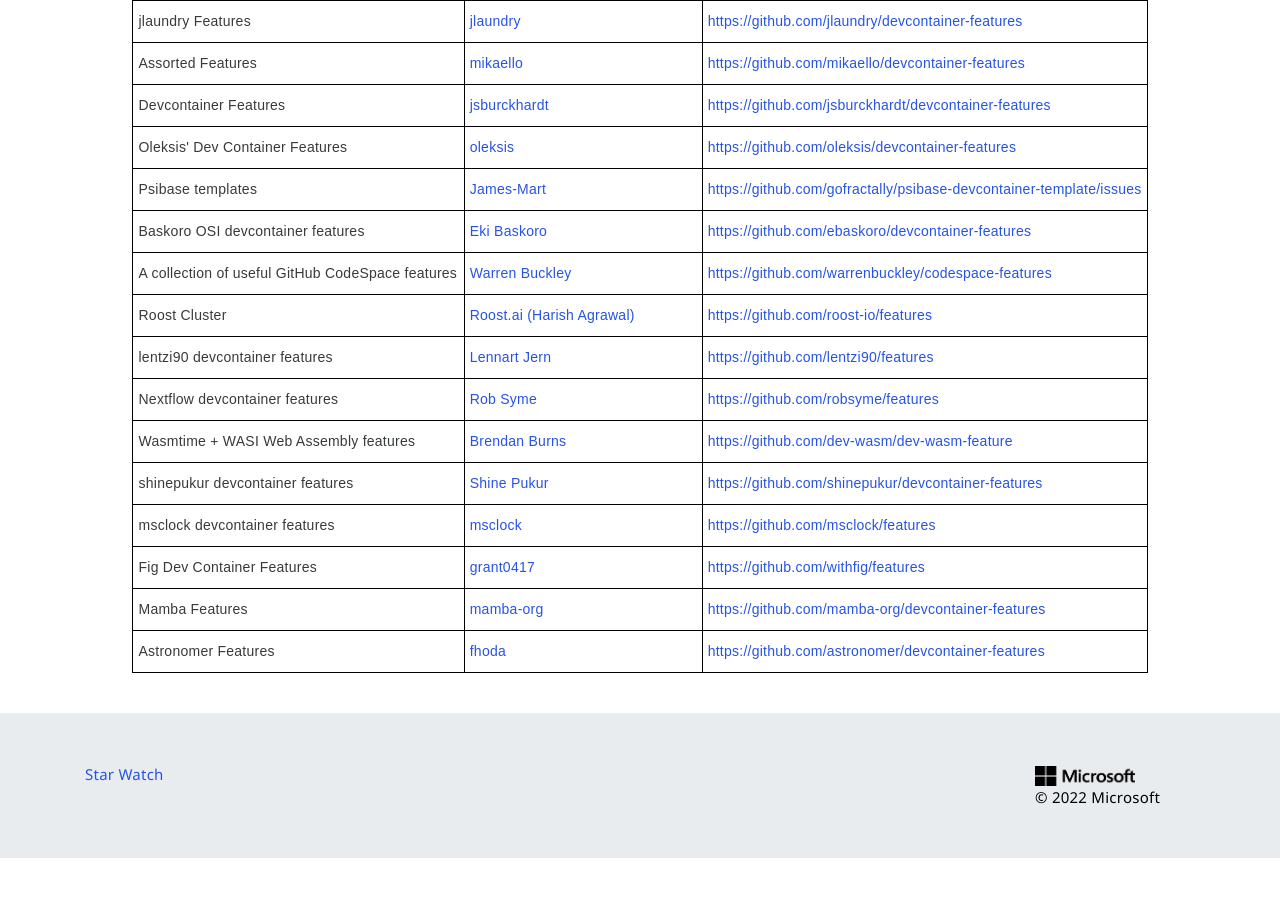
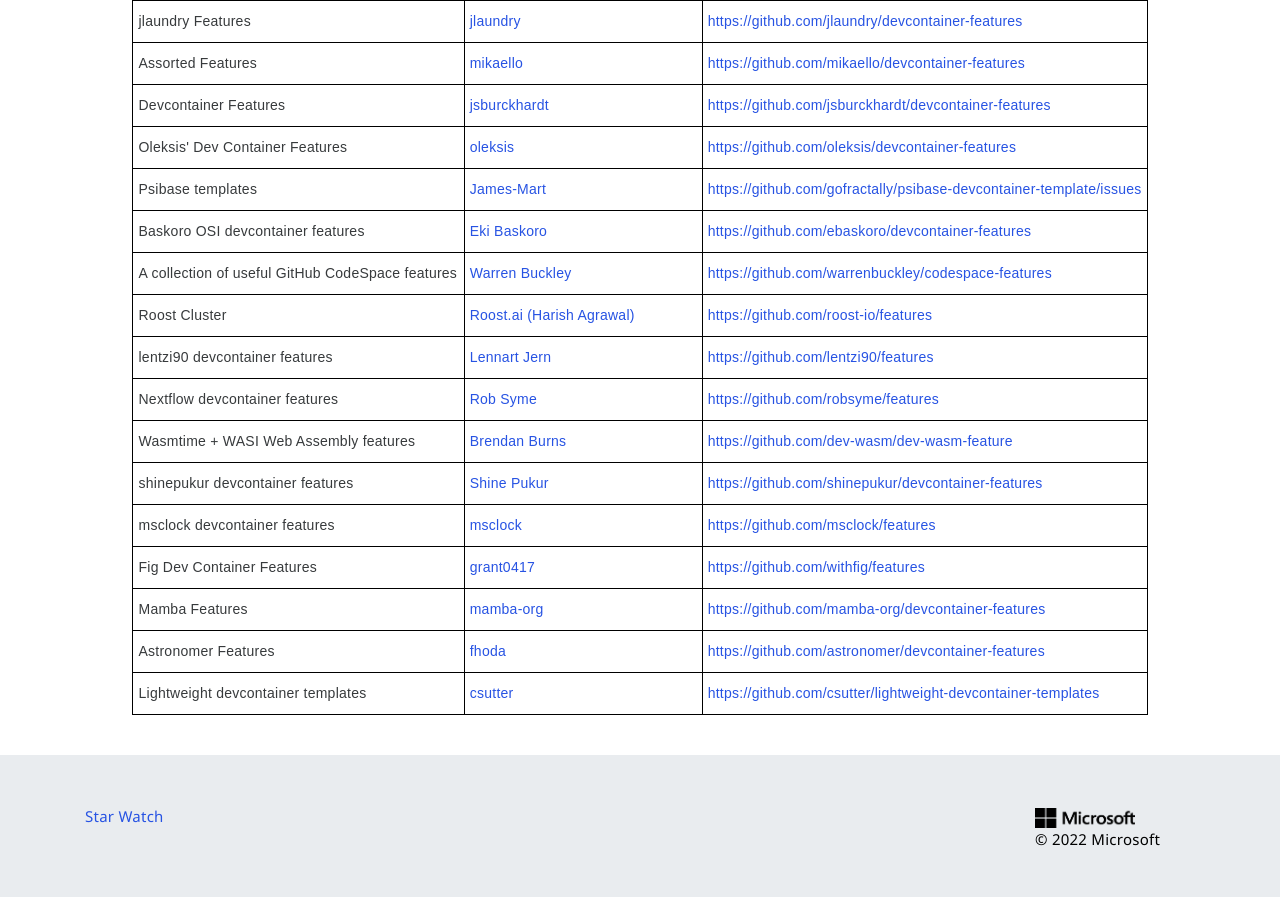
Before and after one commit to devcontainers/devcontainers.github.io, a Jekyll site: the page built from collections.html, in a window 1280 px wide and 900 px high, scrolled down 1552 px. Shown: the top 897 px of the window. Built offline with Jekyll 4.4.1, drawn with Linux system fonts in a browser that asks for light colours; nearby versions of some CDN libraries; comment, search, counter and statistics services are not loaded; before the commit the page ends 2410 px from its top, so only the background shows below that.

Commit message:
Add csutter's lightweight templates
- Adds `csutter/lightweight-devcontainer-templates` to the collection
  of available devcontainer templates

```diff
--- a/_data/collection-index.yml
+++ b/_data/collection-index.yml
@@ -223,3 +223,8 @@
   contact: https://github.com/astronomer/devcontainer-features/issues
   repository: https://github.com/astronomer/devcontainer-features
   ociReference: ghcr.io/astronomer/devcontainer-features
+- name: Lightweight devcontainer templates
+  maintainer: csutter
+  contact: https://github.com/csutter/lightweight-devcontainer-templates/issues
+  repository: https://github.com/csutter/lightweight-devcontainer-templates
+  ociReference: ghcr.io/csutter/lightweight-devcontainer-templates
```
